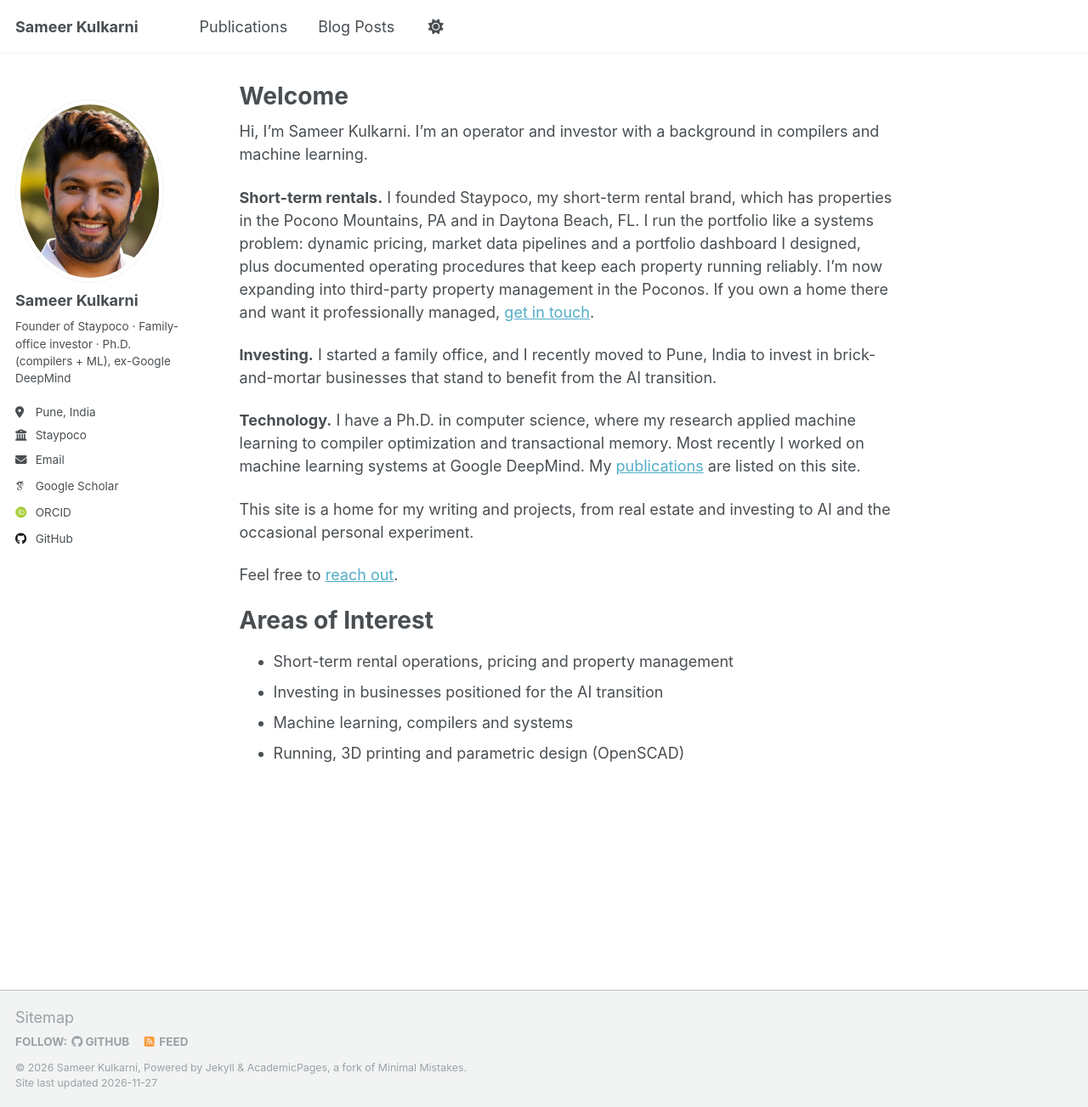
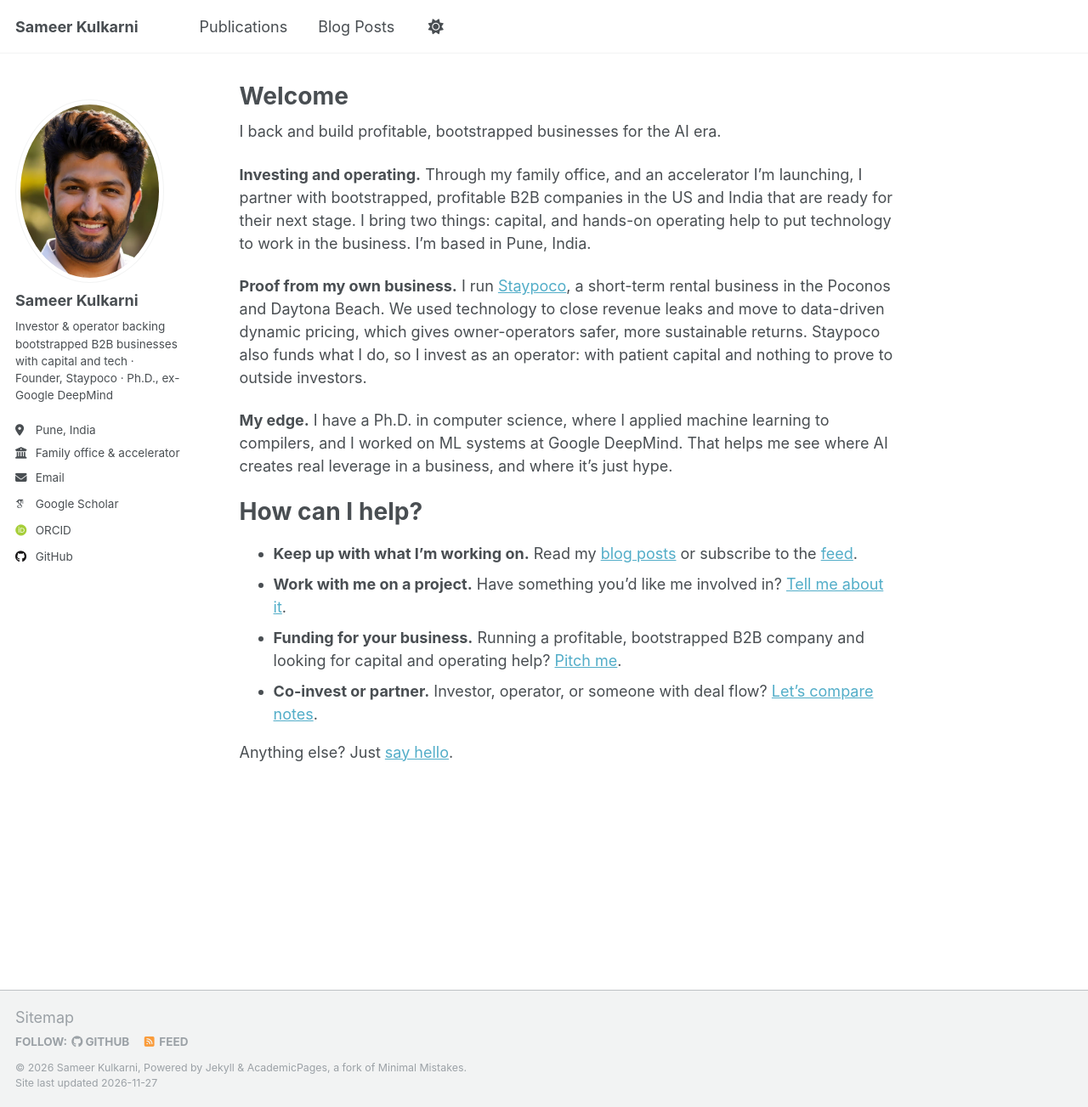
Before and after one commit to sameerkulkarni/sameerkulkarni.github.io, a Jekyll site: the page built from _pages/about.md, in a window 1280 px wide and 1303 px high. Shown: the whole window at 85% size. Built offline with Jekyll 4.4.1, drawn with Linux system fonts in a browser that asks for light colours; some web fonts are replaced.

Commit message:
Reposition home page around investing and the accelerator
- Lead with investing in bootstrapped, profitable B2B businesses (US + India)
- Present Staypoco as proof of the thesis rather than a pitch
- Add 'How can I help?' section so visitors self-select (follow, project,
  funding, co-invest) with subject-tagged email links
- Update sidebar bio, employer and site description to match

Staypoco link is a placeholder (STAYPOCO_URL) until the URL is confirmed.

Co-Authored-By: Claude Opus 5.5 <noreply@anthropic.com>
Claude-Session: https://claude.ai/code/session_01NFyscfRmC85wyPpu5cEcn1

```diff
--- a/_config.yml
+++ b/_config.yml
@@ -12,7 +12,7 @@ site_theme               : "default"
 title                    : "Sameer Kulkarni"
 title_separator          : "-"
 name                     : &name "Sameer Kulkarni"
-description              : &description "Sameer Kulkarni: STR operator and founder of Staypoco, family-office investor, and compiler/ML researcher (PhD, ex-Google DeepMind)."
+description              : &description "Sameer Kulkarni invests in and helps scale bootstrapped, profitable B2B businesses in the US and India with capital and hands-on operating help. Founder of Staypoco; Ph.D., ex-Google DeepMind."
 url                      : https://sameerkulkarni.github.io # the base hostname & protocol for your site e.g. "https://[your GitHub username].github.io" or if you already have some other page hosted on Github then use "https://[your GitHub username].github.io/[Your Repo Name]"
 baseurl                  : "" # the subpath of your site, e.g. "/blog"
 repository               : "sameerkulkarni/sameerkulkarni.github.io"
@@ -25,9 +25,9 @@ author:
   avatar           : "sameer-profile.png"
   name             : "Sameer Kulkarni"
   pronouns         : # example: "he/him"
-  bio              : "Founder of Staypoco · Family-office investor · Ph.D. (compilers + ML), ex-Google DeepMind"
+  bio              : "Investor & operator backing bootstrapped B2B businesses with capital and tech · Founder, Staypoco · Ph.D., ex-Google DeepMind"
   location         : "Pune, India"
-  employer         : "Staypoco"
+  employer         : "Family office & accelerator"
   uri              : # URL
   email            : "sameer@thekulkarni.com"
 
--- a/_pages/about.md
+++ b/_pages/about.md
@@ -7,22 +7,20 @@ redirect_from:
   - /about.html
 ---
 
-Hi, I'm Sameer Kulkarni. I'm an operator and investor with a background in compilers and machine learning.
+I back and build profitable, bootstrapped businesses for the AI era.
 
-**Short-term rentals.** I founded Staypoco, my short-term rental brand, which has properties in the Pocono Mountains, PA and in Daytona Beach, FL. I run the portfolio like a systems problem: dynamic pricing, market data pipelines and a portfolio dashboard I designed, plus documented operating procedures that keep each property running reliably. I'm now expanding into third-party property management in the Poconos. If you own a home there and want it professionally managed, [get in touch](mailto:sameer@thekulkarni.com).
+**Investing and operating.** Through my family office, and an accelerator I'm launching, I partner with bootstrapped, profitable B2B companies in the US and India that are ready for their next stage. I bring two things: capital, and hands-on operating help to put technology to work in the business. I'm based in Pune, India.
 
-**Investing.** I started a family office, and I recently moved to Pune, India to invest in brick-and-mortar businesses that stand to benefit from the AI transition.
+**Proof from my own business.** I run [Staypoco](STAYPOCO_URL), a short-term rental business in the Poconos and Daytona Beach. We used technology to close revenue leaks and move to data-driven dynamic pricing, which gives owner-operators safer, more sustainable returns. Staypoco also funds what I do, so I invest as an operator: with patient capital and nothing to prove to outside investors.
 
-**Technology.** I have a Ph.D. in computer science, where my research applied machine learning to compiler optimization and transactional memory. Most recently I worked on machine learning systems at Google DeepMind. My [publications](/publications/) are listed on this site.
+**My edge.** I have a Ph.D. in computer science, where I applied machine learning to compilers, and I worked on ML systems at Google DeepMind. That helps me see where AI creates real leverage in a business, and where it's just hype.
 
-This site is a home for my writing and projects, from real estate and investing to AI and the occasional personal experiment.
-
-Feel free to [reach out](mailto:sameer@thekulkarni.com).
-
-Areas of Interest
+How can I help?
 =====
 
-- Short-term rental operations, pricing and property management
-- Investing in businesses positioned for the AI transition
-- Machine learning, compilers and systems
-- Running, 3D printing and parametric design (OpenSCAD)
+- **Keep up with what I'm working on.** Read my [blog posts](/year-archive/) or subscribe to the [feed](/feed.xml).
+- **Work with me on a project.** Have something you'd like me involved in? [Tell me about it](mailto:sameer@thekulkarni.com?subject=Project%3A%20).
+- **Funding for your business.** Running a profitable, bootstrapped B2B company and looking for capital and operating help? [Pitch me](mailto:sameer@thekulkarni.com?subject=Funding%3A%20).
+- **Co-invest or partner.** Investor, operator, or someone with deal flow? [Let's compare notes](mailto:sameer@thekulkarni.com?subject=Partner%3A%20).
+
+Anything else? Just [say hello](mailto:sameer@thekulkarni.com).
```
